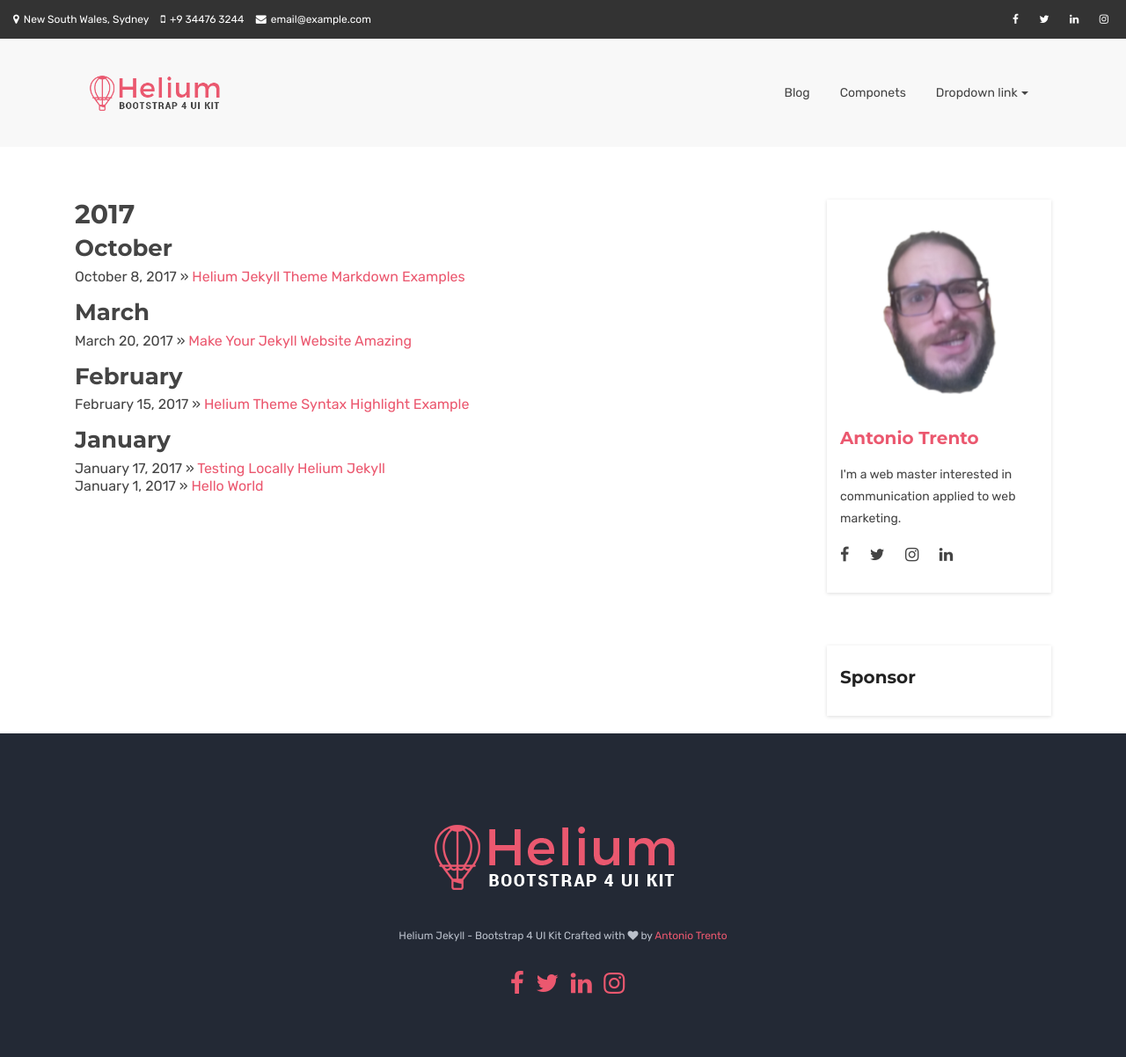
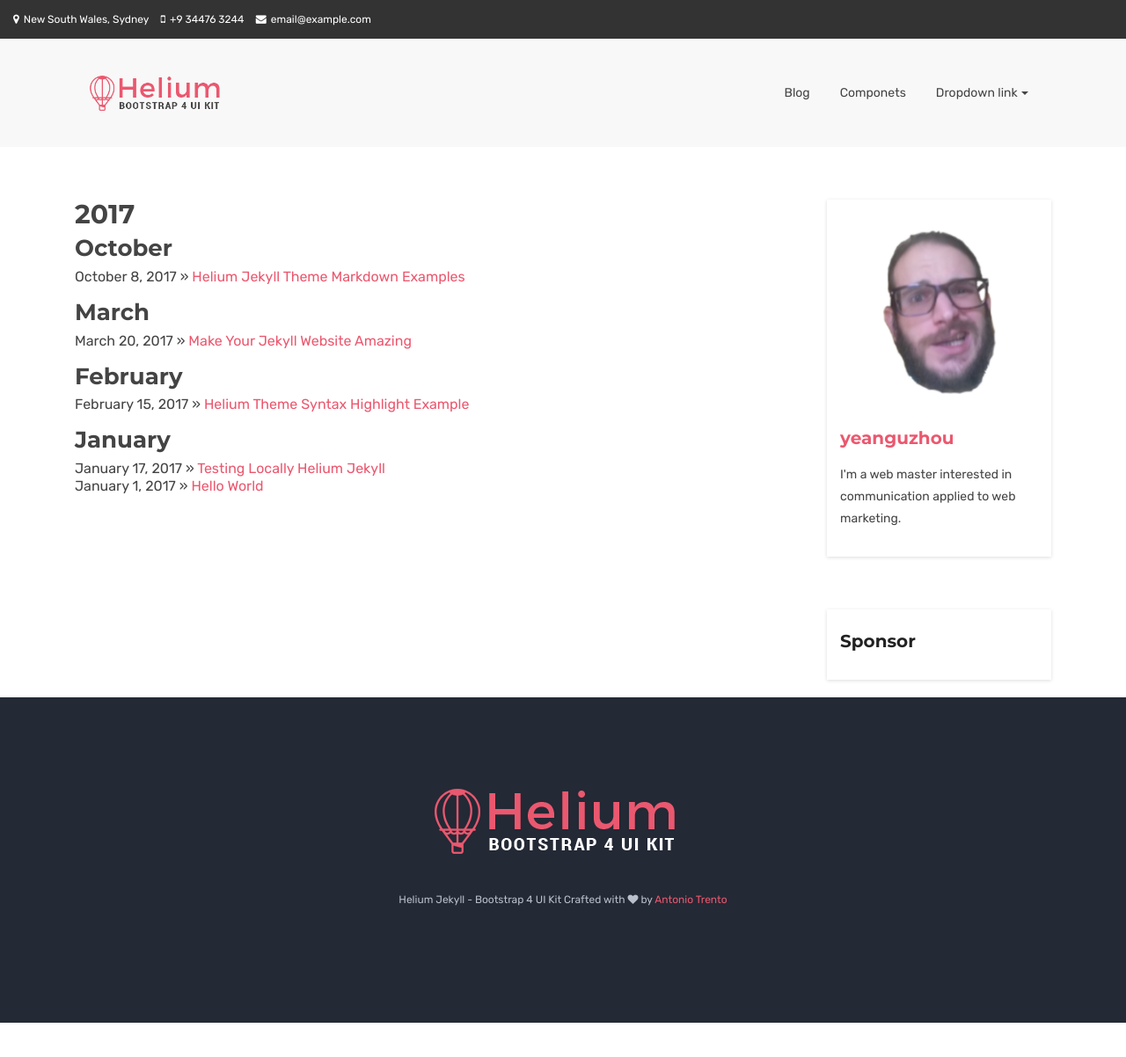
Before and after one commit to yeanguzhou/yeanguzhou.github.io, a Jekyll site: the page built from archive.html, in a window 1280 px wide. Shown: the top 1202 px of the page at 88% size. Built offline with Jekyll 4.4.1, drawn with Linux system fonts in a browser that asks for light colours; comment, search, counter and statistics services are not loaded.

Commit message:
update _config.yml

```diff
--- a/_config.yml
+++ b/_config.yml
@@ -7,8 +7,8 @@ highlighter: null
 markdown: kramdown
 extensions: [fenced_code_blocks]
 excerpt_separator: "<!--more-->"
-url: https://heliumjk.github.io
-baseurl: "/heliumjk.github.io"
+url: https://yeanguzhou.github.io
+baseurl: "/yeanguzhou.github.io"
 # Themes are encouraged to use these universal variables
 # so be sure to set them if your theme uses them.
 #
@@ -21,23 +21,23 @@ google_ad_client: ca-pub-9204963049240271
 post_limit: 5
 
 
-title : Helium Jekyll
+title : Let's GoLang
 tagline: Bootstrap 4 UI kit for jekyll
 author :
-  name : Antonio Trento
-  site: https://lantoniotrento.github.io
+  name : yeanguzhou
+  site: https://yeanguzhou.github.io
   description : I&#39;m a web master interested in communication applied to web marketing.
   image : social-image.png
-  email : lantoniotrento@gmail.com
-  github : antoniotrento
-  twitter : lantoniotrento
-  facebook: lantoniotrento
-  linkedin: antoniotrento
-  instagram: lantoniotrento
-  pinterest: antoniotrento
+  email :
+  github :
+  twitter :
+  facebook:
+  linkedin:
+  instagram:
+  pinterest:
   feedburner :
 
-twitter_username: lantoniotrento
+twitter_username:
 # The production_url is only used when full-domain names are needed
 # such as sitemap.txt
 # Most places will/should use BASE_PATH to make the urls
@@ -46,7 +46,7 @@ twitter_username: lantoniotrento
 # Else if you are pushing to username.github.io, replace with your username.
 # Finally if you are pushing to a GitHub project page, include the project name at the end.
 #
-production_url : https://heliumjk.github.io
+production_url : http://www.letsgolang.cn
 
 # All Jekyll-Bootstrap specific configurations are namespaced into this hash
 #
@@ -75,7 +75,7 @@ JB :
   #   - Only the following values are falsy: ["", null, false]
   #   - When setting BASE_PATH it must be a valid url.
   #     This means always setting the protocol (http|https) or prefixing with "/"
-  BASE_PATH : https://heliumjk.github.io
+  BASE_PATH : https://yeanguzhou.github.io
 
   # By default, the asset_path is automatically defined relative to BASE_PATH plus the enabled theme.
   # ex: [BASE_PATH]/assets/themes/[THEME-NAME]
@@ -85,7 +85,7 @@ JB :
   #   http://s3.amazonaws.com/yoursite/themes/watermelon
   #   /assets
   #
-  ASSET_PATH : https://heliumjk.github.io/assets/themes/bootstrap
+  ASSET_PATH : https://yeanguzhou.github.io/assets/themes/bootstrap
 
   # These paths are to the main pages Jekyll-Bootstrap ships with.
   # Some JB helpers refer to these paths; change them here if needed.
```
